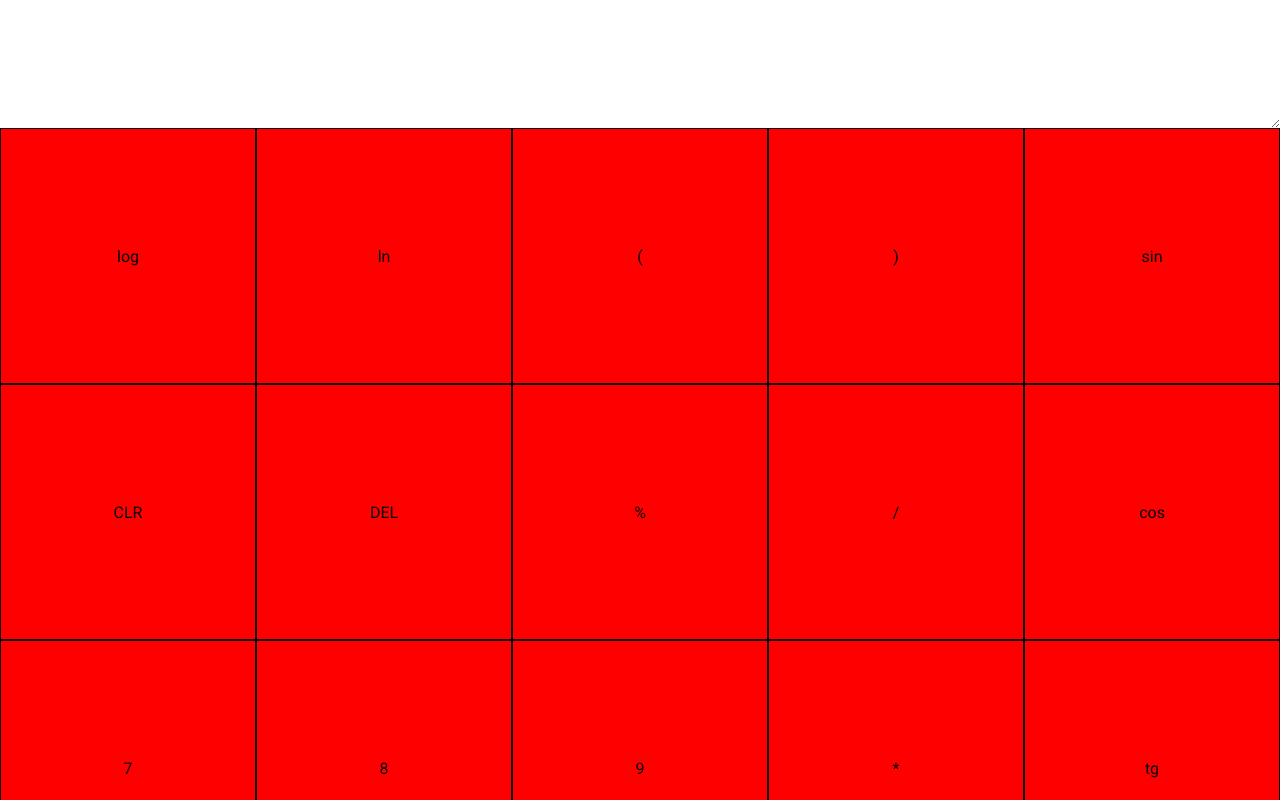
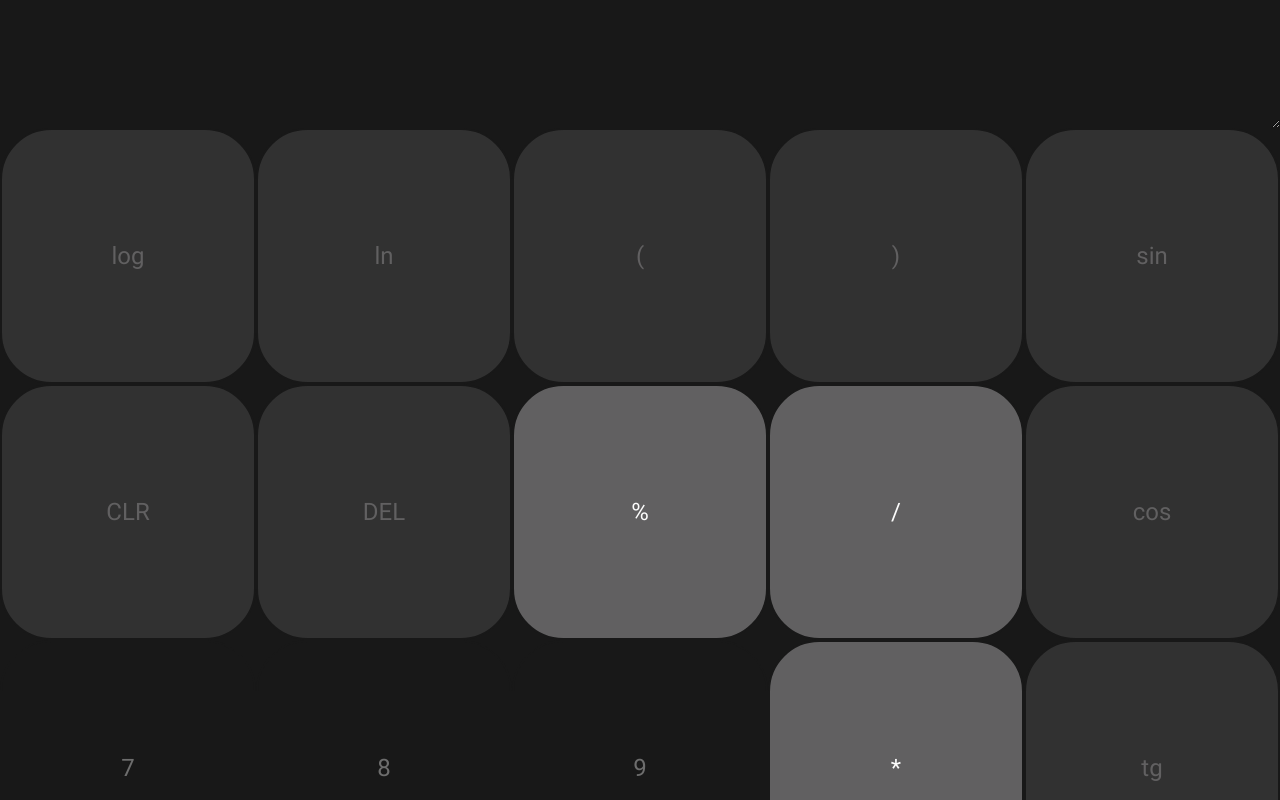
Before and after one commit to Lnola/PWA-Calculator, a React (Create React App) app: page / in a window 1280 px wide. Shown: the top 800 px of the page. Built offline with nearby package versions, Linux system fonts and the light colour scheme.

Commit message:
Added theme and started styling

```diff
--- a/src/components/common/Button/index.js
+++ b/src/components/common/Button/index.js
@@ -3,9 +3,9 @@ import React from 'react';
 import { FlexSpan } from 'components/styled/Flex';
 import { ButtonCss } from './index.styled';
 
-const Button = ({ symbol, onClick }) => {
+const Button = ({ symbol, onClick, type }) => {
   return (
-    <FlexSpan justifyContent="center" alignItems="center" basis="20%" css={ButtonCss} onClick={onClick}>
+    <FlexSpan justifyContent="center" alignItems="center" basis="20%" css={ButtonCss} onClick={onClick} type={type}>
       {symbol}
     </FlexSpan>
   );
--- a/src/components/common/Button/index.styled.js
+++ b/src/components/common/Button/index.styled.js
@@ -1,7 +1,17 @@
 import { css } from 'styled-components';
 
 export const ButtonCss = css`
-  background-color: red;
-  border: 1px solid black;
+  border: 2px solid ${({ theme }) => theme.background};
+  border-radius: 20%;
   box-sizing: border-box;
+  font-size: 1.5rem;
+
+  ${({ type, theme }) =>
+    type === 'functional'
+      ? `background-color: ${theme.secondary}; color: ${theme.light};`
+      : type === 'bonus'
+      ? `background-color: ${theme.primary}; color: ${theme.secondary};`
+      : type === 'normal'
+      ? `background-color: ${theme.background}; color: ${theme.highlight};`
+      : ''}
 `;
--- a/src/components/common/Input/index.styled.js
+++ b/src/components/common/Input/index.styled.js
@@ -6,6 +6,8 @@ export const StyledInput = styled.textarea`
   border: none;
   font-size: 2rem;
   font-family: inherit;
+  background-color: transparent;
+  color: ${({ theme }) => theme.light};
 
   &:focus {
     outline: none;
--- /dev/null
+++ b/src/constants/buttonTypes.js
@@ -0,0 +1,3 @@
+const buttonTypes = { functional: 'functional', bonus: 'bonus', normal: 'normal' };
+
+export default Object.freeze(buttonTypes);
--- a/src/constants/buttons.js
+++ b/src/constants/buttons.js
@@ -4,220 +4,265 @@ import { handleDotClick } from 'utils/handleDotClick';
 import { handleOperationClick } from 'utils/handleOperationClick';
 import { handleCalculateClick } from 'utils/handleCalculateClick';
 
+import buttonTypes from './buttonTypes';
+
 const buttons = (setInput, input, setResult) => {
   const more = {
     symbol: 'MORE',
     onClick: () => {},
+    type: buttonTypes.bonus,
   };
 
   const one = {
     symbol: '1',
     onClick: () => handleNumberClick(1, input, setInput, setResult),
+    type: buttonTypes.normal,
   };
 
   const two = {
     symbol: '2',
     onClick: () => handleNumberClick(2, input, setInput, setResult),
+    type: buttonTypes.normal,
   };
 
   const three = {
     symbol: '3',
     onClick: () => handleNumberClick(3, input, setInput, setResult),
+    type: buttonTypes.normal,
   };
 
   const four = {
     symbol: '4',
     onClick: () => handleNumberClick(4, input, setInput, setResult),
+    type: buttonTypes.normal,
   };
 
   const five = {
     symbol: '5',
     onClick: () => handleNumberClick(5, input, setInput, setResult),
+    type: buttonTypes.normal,
   };
 
   const six = {
     symbol: '6',
     onClick: () => handleNumberClick(6, input, setInput, setResult),
+    type: buttonTypes.normal,
   };
 
   const seven = {
     symbol: '7',
     onClick: () => handleNumberClick(7, input, setInput, setResult),
+    type: buttonTypes.normal,
   };
 
   const eight = {
     symbol: '8',
     onClick: () => handleNumberClick(8, input, input, setInput, setResult),
+    type: buttonTypes.normal,
   };
 
   const nine = {
     symbol: '9',
     onClick: () => handleNumberClick(9, input, setInput, setResult),
+    type: buttonTypes.normal,
   };
 
   const zero = {
     symbol: '0',
     onClick: () => handleZeroClick(input, setInput, setResult),
+    type: buttonTypes.normal,
   };
 
   const dot = {
     symbol: '.',
     onClick: () => handleDotClick(setInput),
+    type: buttonTypes.normal,
   };
 
   const plus = {
     symbol: '+',
     onClick: () => handleOperationClick('+', setInput),
+    type: buttonTypes.functional,
   };
 
   const minus = {
     symbol: '-',
     onClick: () => handleOperationClick('-', setInput),
+    type: buttonTypes.functional,
   };
 
   const times = {
     symbol: '*',
     onClick: () => handleOperationClick('*', setInput),
+    type: buttonTypes.functional,
   };
 
   const divide = {
     symbol: '/',
     onClick: () => handleOperationClick('/', setInput),
+    type: buttonTypes.functional,
   };
 
   const percent = {
     symbol: '%',
     onClick: () => handleOperationClick('%', setInput),
+    type: buttonTypes.functional,
   };
 
   const equals = {
     symbol: '=',
     onClick: () => handleCalculateClick(input, setResult),
+    type: buttonTypes.bonus,
   };
 
   const backspace = {
     symbol: 'DEL',
     onClick: () => setInput(prevState => prevState.slice(0, -1)),
+    type: buttonTypes.bonus,
   };
 
   const clear = {
     symbol: 'CLR',
     onClick: () => setInput(''),
+    type: buttonTypes.bonus,
   };
 
   const leftBrackets = {
     symbol: '(',
     onClick: () => handleNumberClick('(', input, setInput, setResult),
+    type: buttonTypes.bonus,
   };
 
   const rightBrackets = {
     symbol: ')',
     onClick: () => handleNumberClick(')', input, setInput, setResult),
+    type: buttonTypes.bonus,
   };
 
   const sin = {
     symbol: 'sin',
     onClick: () => {},
+    type: buttonTypes.bonus,
   };
 
   const cos = {
     symbol: 'cos',
     onClick: () => {},
+    type: buttonTypes.bonus,
   };
 
   const tg = {
     symbol: 'tg',
     onClick: () => {},
+    type: buttonTypes.bonus,
   };
 
   const ctg = {
     symbol: 'ctg',
     onClick: () => {},
+    type: buttonTypes.bonus,
   };
 
   const arcsin = {
     symbol: 'arcsin',
     onClick: () => {},
+    type: buttonTypes.bonus,
   };
 
   const arccos = {
     symbol: 'arccos',
     onClick: () => {},
+    type: buttonTypes.bonus,
   };
 
   const arctg = {
     symbol: 'arctg',
     onClick: () => {},
+    type: buttonTypes.bonus,
   };
 
   const arcctg = {
     symbol: 'arcctg',
     onClick: () => {},
+    type: buttonTypes.bonus,
   };
 
   const log = {
     symbol: 'log',
     onClick: () => {},
+    type: buttonTypes.bonus,
   };
 
   const ln = {
     symbol: 'ln',
     onClick: () => {},
+    type: buttonTypes.bonus,
   };
 
   const pi = {
     symbol: 'pi',
     onClick: () => {},
+    type: buttonTypes.bonus,
   };
 
   const euler = {
     symbol: 'euler',
     onClick: () => {},
+    type: buttonTypes.bonus,
   };
 
   const pow = {
     symbol: 'pow',
     onClick: () => {},
+    type: buttonTypes.bonus,
   };
 
   const root = {
     symbol: 'root',
     onClick: () => {},
+    type: buttonTypes.bonus,
   };
 
   const square = {
     symbol: 'square',
     onClick: () => {},
+    type: buttonTypes.bonus,
   };
 
   const squareRoot = {
     symbol: 'squareRoot',
     onClick: () => {},
+    type: buttonTypes.bonus,
   };
 
   const reciprical = {
     symbol: 'reciprical',
     onClick: () => {},
+    type: buttonTypes.bonus,
   };
 
   const deg = {
     symbol: 'deg',
     onClick: () => {},
+    type: buttonTypes.bonus,
   };
 
   const radian = {
     symbol: 'rad',
     onClick: () => {},
+    type: buttonTypes.bonus,
   };
 
-  const binomialCoefficien = {
+  const binomialCoefficient = {
     symbol: 'binCo',
     onClick: () => {},
+    type: buttonTypes.bonus,
   };
 
   const swap = {
     symbol: 'SWAP',
     onClick: () => {},
+    type: buttonTypes.bonus,
   };
 
   return [
--- a/src/index.styled.js
+++ b/src/index.styled.js
@@ -9,6 +9,7 @@ export const GlobalStyles = createGlobalStyle`
     height: 100vh;
     font-family: "Roboto";
     overflow: hidden;
+    background-color:${({ theme }) => theme.background};
 
     -webkit-touch-callout: none;
     -webkit-user-select: none;
@@ -20,8 +21,9 @@ export const GlobalStyles = createGlobalStyle`
 `;
 
 export const theme = {
-  primaryDark: '#0D0C1D',
-  primaryLight: '#EFFFFA',
-  primaryHover: '#343078',
-  mobile: '576px',
+  background: '#181818',
+  primary: '#313131',
+  secondary: '#616061',
+  highlight: '#6d6d6d',
+  light: '#fcfcfc',
 };
--- a/src/screens/Home/index.js
+++ b/src/screens/Home/index.js
@@ -21,8 +21,8 @@ const Home = () => {
       <FlexSection wrap="wrap" height="100%">
         {buttons(setInput, input, setResult).map((row, index) => (
           <FlexArticle key={index} basis="100%" height={`${window.innerWidth / 5}px`}>
-            {row.map(({ symbol, onClick }) => (
-              <Button key={symbol} symbol={symbol} onClick={onClick} />
+            {row.map(({ symbol, onClick, type }) => (
+              <Button key={symbol} symbol={symbol} onClick={onClick} type={type} />
             ))}
           </FlexArticle>
         ))}
```
